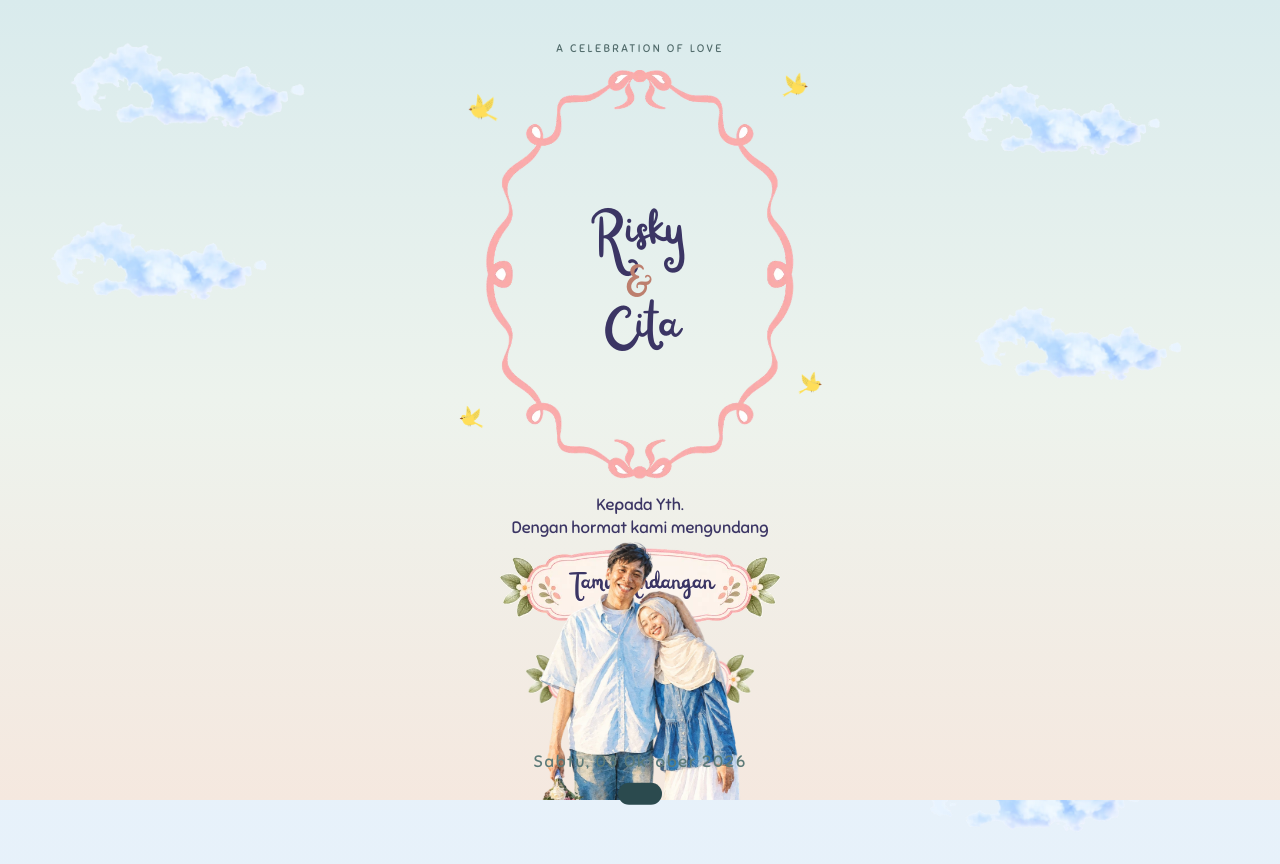
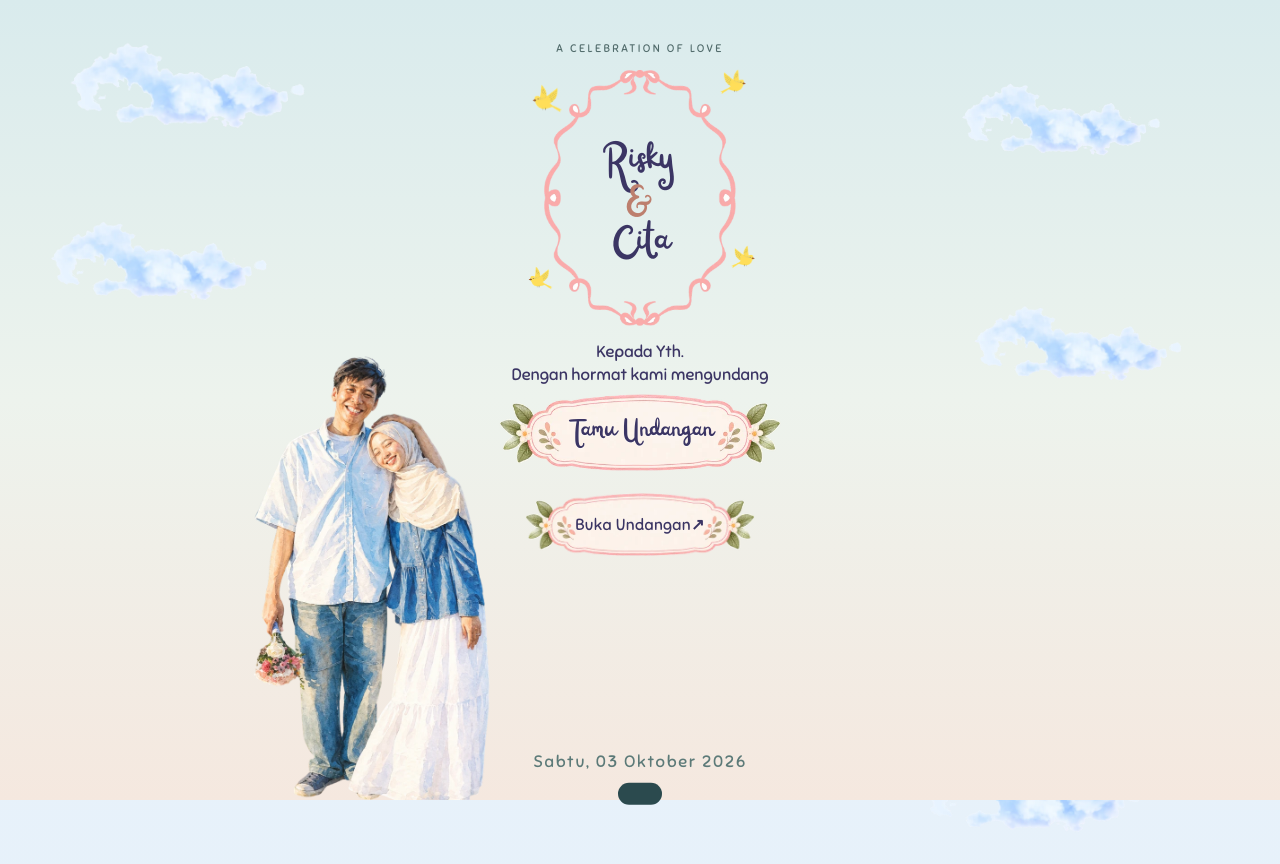
Before and after one commit to HariawanNur/undangan-digital, a React (Vite) app: page / in a window 1280 px wide. Shown: the top 864 px of the page. Built offline with nearby package versions, Linux system fonts and the light colour scheme; a web font is replaced by a local one.

Commit message:
Update styles

```diff
--- a/src/App.module.css
+++ b/src/App.module.css
@@ -50,7 +50,7 @@
     260px auto,
     250px auto,
     100% 100%;
-  overflow: hidden;
+  overflow-x: clip;
 }
 
 .main {
--- a/src/components/Cover.module.css
+++ b/src/components/Cover.module.css
@@ -65,7 +65,7 @@
 
 .nameFrameWrap {
   position: relative;
-  width: clamp(240px, 24vw, 420px);
+  width: clamp(220px, 20vw, 340px);
   display: flex;
   align-items: center;
   justify-content: center;
@@ -86,7 +86,7 @@
   justify-content: center;
   gap: 0;
   font-family: var(--font-script);
-  font-size: clamp(34px, 4.2vw, 58px);
+  font-size: clamp(32px, 3.8vw, 50px);
   line-height: 1.05;
   color: var(--cover-ink);
   padding-top: 6%;
@@ -176,7 +176,7 @@
 .coupleImg {
   width: auto;
   max-width: clamp(300px, 32vw, 540px);
-  max-height: 44svh;
+  max-height: 38svh;
   object-fit: contain;
   height: auto;
   display: block;
@@ -201,7 +201,34 @@
 
 @media (min-width: 768px) {
   .coverInner { padding-left: 40px; padding-right: 40px; }
-  .coupleImg { max-width: min(42vw, 540px); max-height: 48svh; }
+  .nameFrameWrap { width: min(15vw, 260px); }
+  .nameFrameText { font-size: clamp(30px, 3.2vw, 44px); }
+  .coupleImg { max-width: min(32vw, 390px); max-height: 30svh; }
+}
+
+@media (min-width: 768px) and (max-width: 1100px) {
+  .coverInner { padding-top: 28px; padding-bottom: 16px; }
+  .nameFrameWrap { width: min(22vw, 240px); }
+  .coupleImg { max-height: 29svh; }
+  .openBtn { margin-top: 14px; }
+}
+
+@media (min-width: 1101px) {
+  .illustration {
+    position: absolute;
+    left: clamp(72px, 15vw, 520px);
+    bottom: 0;
+    width: clamp(300px, 28vw, 520px);
+    height: 56svh;
+    flex: none;
+    align-items: flex-end;
+  }
+
+  .coupleImg {
+    width: 100%;
+    max-width: none;
+    max-height: 100%;
+  }
 }
 
 @media (max-width: 480px) {
```
Also changed, not shown: 1 other file (tests, documents, lock files or other folders).
